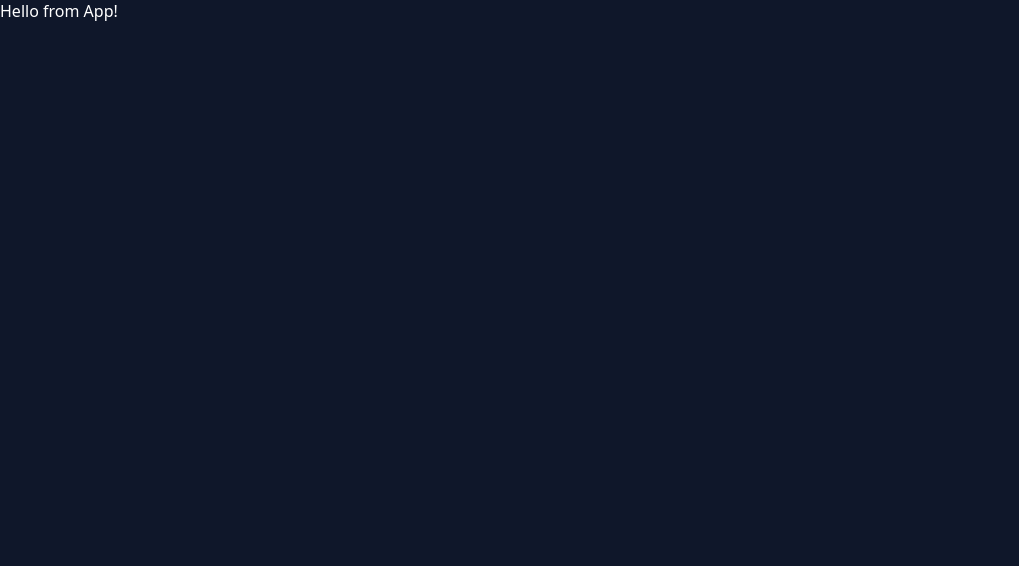
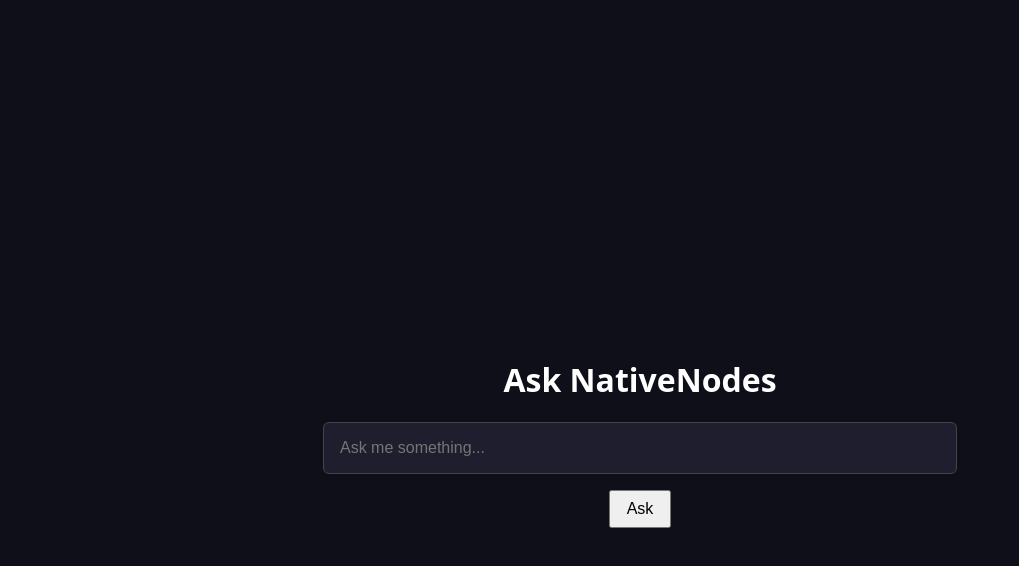
Before and after one commit to Metatronsdoob369/Test-Table-Clean, a React (Vite) app: page / in a window 1280 px wide. Shown: the top 566 px of the page, without its empty margins (0-1019 px from the left). Built offline with nearby package versions, Linux system fonts and the light colour scheme.

Commit message:
Deploy working GPT chat with env var support

```diff
--- a/src/app.tsx
+++ b/src/app.tsx
@@ -1,11 +1,80 @@
+import React, { useState } from 'react';
 
 const App = () => {
+  const [input, setInput] = useState('');
+  const [response, setResponse] = useState('');
+  const [loading, setLoading] = useState(false);
+
+  const handleSubmit = async () => {
+    setLoading(true);
+    const res = await fetch('https://api.openai.com/v1/chat/completions', {
+      method: 'POST',
+      headers: {
+        'Content-Type': 'application/json',
+        Authorization: `Bearer ${import.meta.env.VITE_OPENAI_API_KEY}`
+      },
+      body: JSON.stringify({
+        model: 'gpt-3.5-turbo',
+        messages: [{ role: 'user', content: input }]
+      })
+    });
+
+    const data = await res.json();
+    setResponse(data.choices?.[0]?.message?.content || 'No response');
+    setLoading(false);
+  };
+
+  const handleKeyDown = (e: React.KeyboardEvent<HTMLInputElement>) => {
+    if (e.key === 'Enter') handleSubmit();
+  };
+
   return (
-    <div>
-      Hello from App!
+    <div style={{
+      display: 'flex',
+      flexDirection: 'column',
+      justifyContent: 'center',
+      alignItems: 'center',
+      height: '100vh',
+      background: '#0f0f1a',
+      color: '#fff',
+      fontFamily: 'system-ui, sans-serif',
+      padding: '2rem'
+    }}>
+      <h1>Ask NativeNodes</h1>
+      <input
+        type="text"
+        value={input}
+        onChange={(e) => setInput(e.target.value)}
+        onKeyDown={handleKeyDown}
+        placeholder="Ask me something..."
+        style={{
+          width: '100%',
+          maxWidth: '600px',
+          padding: '1rem',
+          fontSize: '1rem',
+          marginBottom: '1rem',
+          background: '#1e1e2f',
+          border: '1px solid #444',
+          borderRadius: '6px',
+          color: '#fff'
+        }}
+      />
+      <button onClick={handleSubmit} style={{
+        padding: '0.5rem 1rem',
+        fontSize: '1rem',
+        cursor: 'pointer'
+      }}>Ask</button>
+
+      {loading && <p>⏳ Thinking...</p>}
+
+      {response && (
+        <div style={{ marginTop: '2rem', maxWidth: '600px', textAlign: 'center' }}>
+          <strong>Response:</strong>
+          <p>{response}</p>
+        </div>
+      )}
     </div>
   );
 };
 
 export default App;
-// Note: This is a simplified version of the app component.
```
